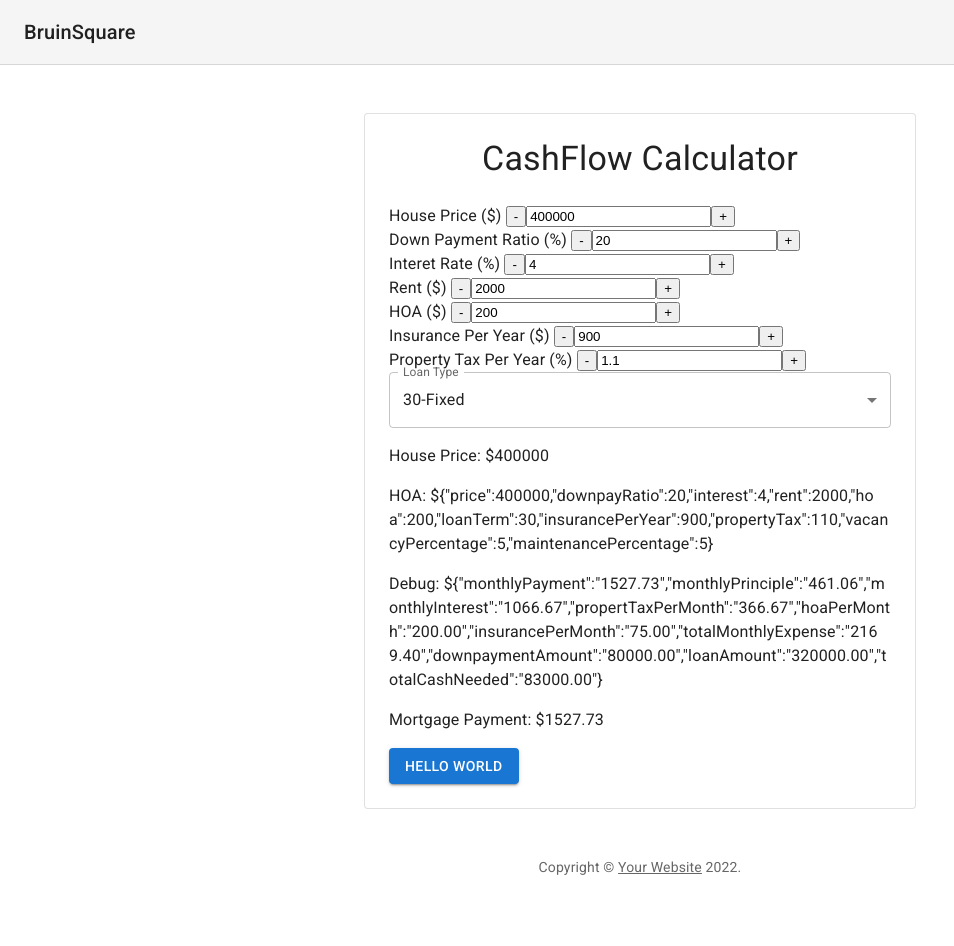
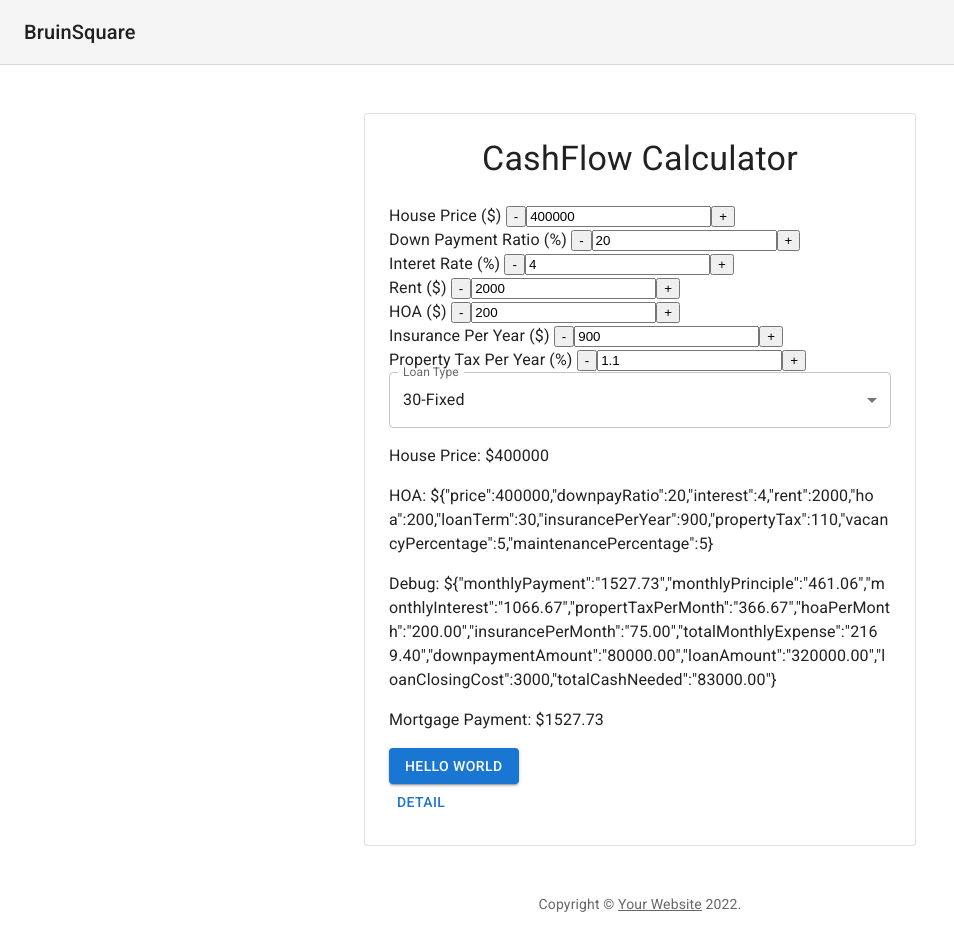
Before and after one commit to chan0123/mortgageReact, a React (Create React App) app: page / in a window 1280 px wide. Shown: the whole page, without its empty margins (0-954 px from the left). Before the commit the page ends 910 px from the top, so only its background shows below. Built offline with nearby package versions, Linux system fonts and the light colour scheme.

Commit message:
add detail button

```diff
--- a/src/App.js
+++ b/src/App.js
@@ -16,7 +16,6 @@ import Button from '@mui/material/Button';
 import Link from '@mui/material/Link';
 import Typography from '@mui/material/Typography';
 import { createTheme, ThemeProvider } from '@mui/material/styles';
-
 
 function Copyright() {
   return (
--- a/src/Mortgage.js
+++ b/src/Mortgage.js
@@ -2,6 +2,7 @@ import TextFieldWithAdjustButton from "./TextFieldWithAdjustButton.js";
 import TextFieldWithAdjustButtonEnum from "./TextFieldWithAdjustButtonEnum.js";
 import * as React from "react";
 import Button from '@mui/material/Button';
+import Result from "./Result"
 
 // Mortgage Component
 const Mortgage = () => {
@@ -77,6 +78,7 @@ const Mortgage = () => {
       totalMonthlyExpense: (monthlyPayment+propertTaxPerMonth+mortgage.hoa+insurancePerMonth).toFixed(2),
       downpaymentAmount : downpaymentAmount.toFixed(2),
       loanAmount: loanAmount.toFixed(2),
+      loanClosingCost: loanClosingCost,
       totalCashNeeded : totalCashNeeded.toFixed(2),
 
     };
@@ -181,7 +183,7 @@ const Mortgage = () => {
         <p>Mortgage Payment: ${mortgagePayment().monthlyPayment}</p>
 
         <Button variant="contained">Hello World</Button>
-
+        <Result mortgagePayment={mortgagePayment()}></Result>
       </div>
     );
   };
--- /dev/null
+++ b/src/Result.js
@@ -0,0 +1,61 @@
+import * as React from 'react';
+import Box from '@mui/material/Box';
+import Button from '@mui/material/Button';
+import Typography from '@mui/material/Typography';
+import Modal from '@mui/material/Modal';
+
+// Result Component
+const Result = (mortgagePayment) => {
+
+    const style = {
+        // position: 'absolute' as 'absolute',
+        position: 'absolute',
+        top: '50%',
+        left: '50%',
+        transform: 'translate(-50%, -50%)',
+        width: 400,
+        bgcolor: 'background.paper',
+        border: '2px solid #000',
+        boxShadow: 24,
+        p: 4,
+      };
+
+    const [open, setOpen] = React.useState(false);
+    const handleOpen = () => setOpen(true);
+    const handleClose = () => setOpen(false);
+
+    return (
+        <div>
+        <Button onClick={handleOpen}>Detail</Button>
+        <Modal
+          open={open}
+          onClose={handleClose}
+          aria-labelledby="modal-modal-title"
+          aria-describedby="modal-modal-description"
+        >
+          <Box sx={style}>
+            <Typography id="modal-modal-title" variant="h6" component="h2">
+              Total Cash Needed
+            </Typography>
+
+            <Typography id="modal-modal-description" sx={{ mt: 2 }}>
+              Downpayment: ${mortgagePayment.mortgagePayment.downpaymentAmount}
+            </Typography>
+            <Typography id="modal-modal-description" sx={{ mt: 2 }}>
+              Loan Closing Cost: ${mortgagePayment.mortgagePayment.loanClosingCost}
+            </Typography>
+            <Typography id="modal-modal-description" sx={{ mt: 2 }}>
+              ================================
+            </Typography>
+            <Typography id="modal-modal-description" sx={{ mt: 2 }}>
+              Total Out of Pocket Cash: ${mortgagePayment.mortgagePayment.totalCashNeeded}
+            </Typography>
+
+
+          </Box>
+        </Modal>
+        </div>
+    );
+  };
+
+  export default Result;
```
